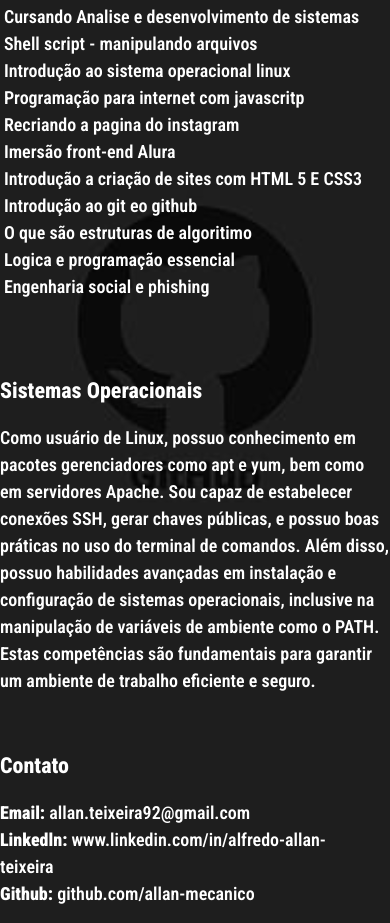
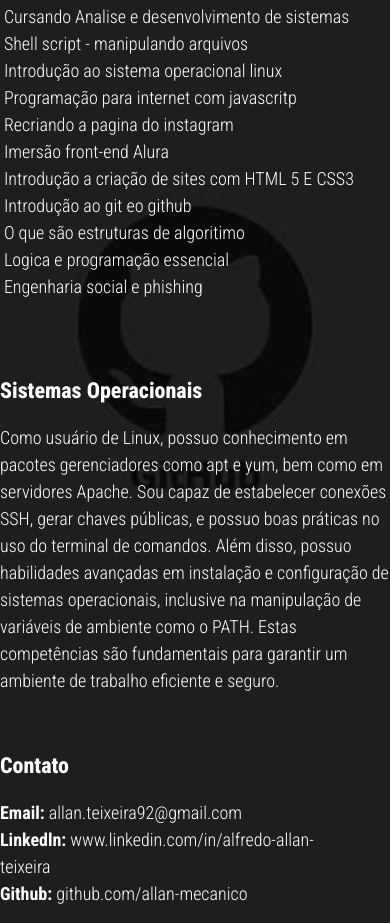
Before and after one commit to alfredo-allan/Portfolio, a plain HTML site: page index.html in a window 390 px wide. Shown: the part 918-1841 px from the top of the page. Drawn offline with nearby package versions, Linux system fonts and the light colour scheme.

Commit message:
Ajustanto espesura da font

```diff
--- a/src/assets/styles/home.css
+++ b/src/assets/styles/home.css
@@ -11,7 +11,7 @@ body {
 
 @media (min-width: 310px) and (max-width: 480px) {
   body {
-    background-image: url("../images/technology-git-github-hd-wallpaper-preview.jpg");
+    background-image: url("../images/git-img.jpg");
     background-repeat: no-repeat;
     background-attachment: fixed;
   }
@@ -32,7 +32,7 @@ body {
 
 @media only screen and (min-width: 310px) and (max-width: 450px) {
   .menu ul {
-    font-weight: 800;
+    font-weight: 1000;
     text-align: left;
     margin-top: -45%;
     padding: 20%;
@@ -102,7 +102,7 @@ body {
       font-size: 18px;
       font-family: var(--roboto-condensed);
       width: 100%; /* Define a largura desejada */
-      font-weight: 600;
+      font-weight: 350;
     }
   }
 }
@@ -139,7 +139,7 @@ body {
       font-size: 18px;
       font-family: var(--roboto-condensed);
       width: 100%; /* Define a largura desejada */
-      font-weight: 600;
+      font-weight: 350;
     }
   }
 }
@@ -175,7 +175,7 @@ body {
       font-size: 18px;
       font-family: var(--roboto-condensed);
       width: 100%; /* Define a largura desejada */
-      font-weight: 600;
+      font-weight: 350;
     }
   }
 }
@@ -207,11 +207,12 @@ body {
       font-weight: 800;
     }
     p {
+      width: 100%;
       margin-top: 5%;
       font-size: 18px;
       font-family: var(--roboto-condensed);
       width: 90%; /* Define a largura desejada */
-      font-weight: 600;
+      font-weight: 350;
     }
   }
 }
```
Also changed, not shown: src/assets/images/git-img.jpg (renamed from src/assets/images/technology-git-github-hd-wallpaper-preview.jpg), src/assets/images/prog-img.png (added).
